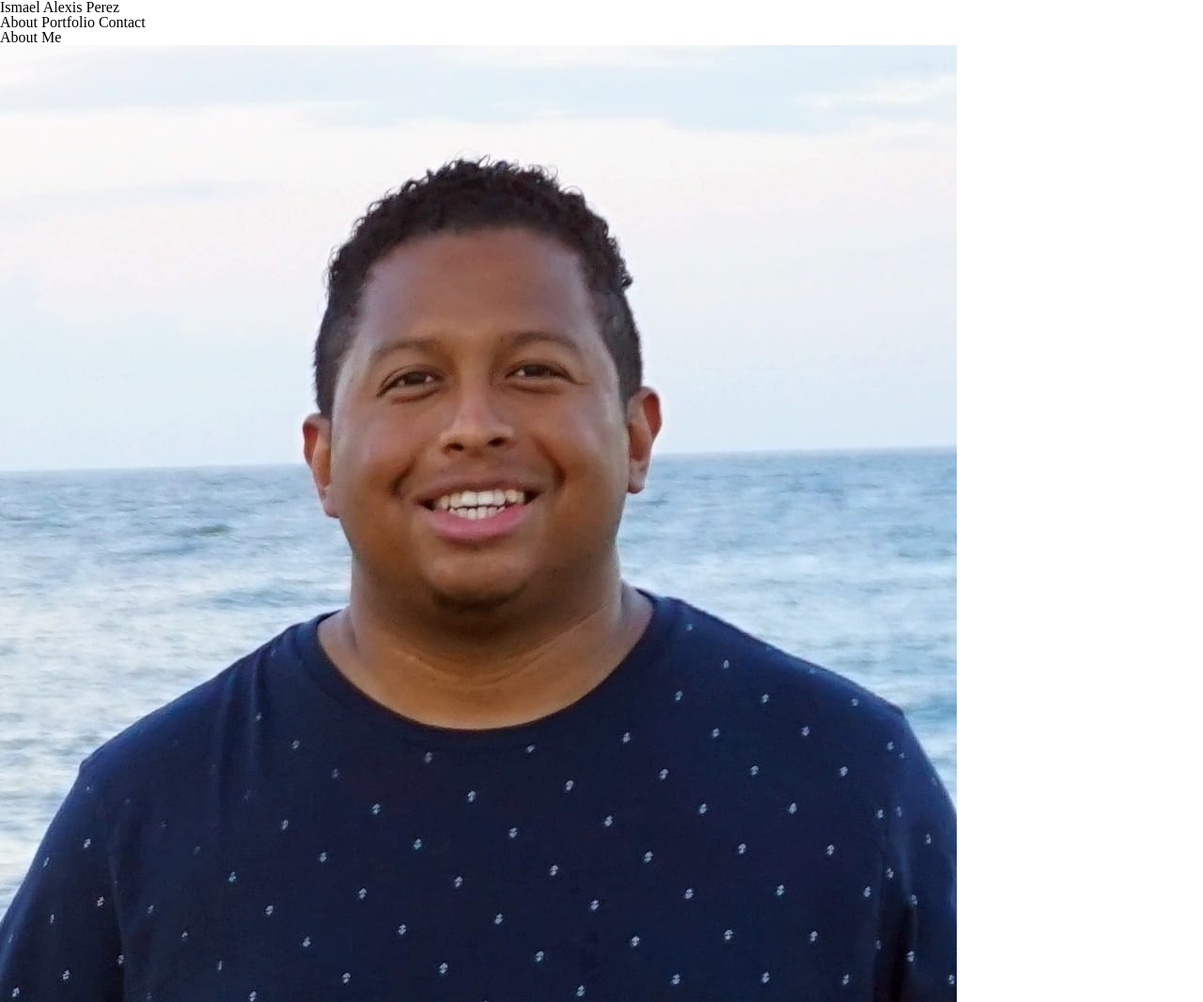
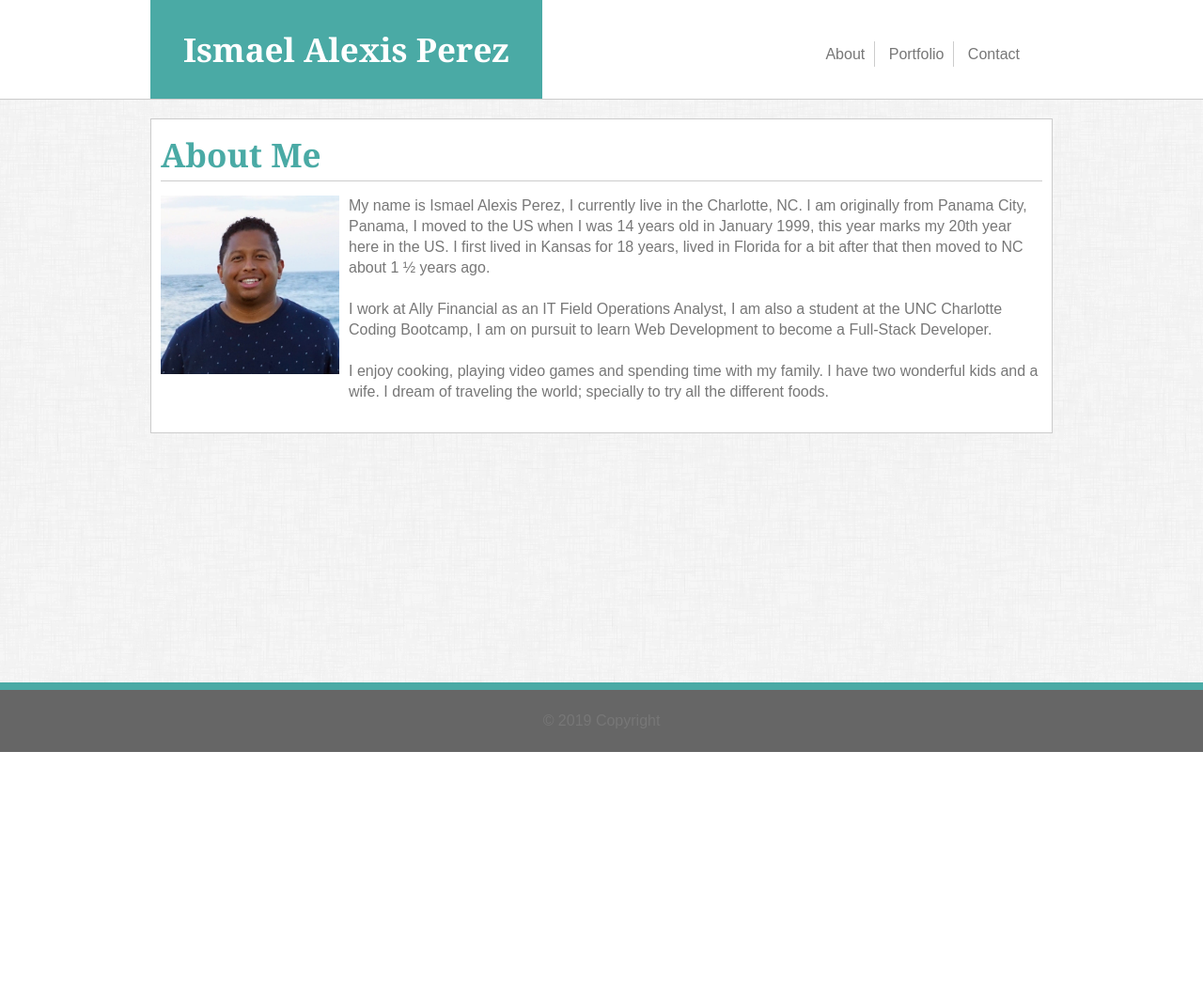
Before and after one commit to iperez99/Basic-Portfolio, a plain HTML site: page index.html in a window 1280 px wide. Shown: the top 1066 px of the page at 94% size. After the commit the page ends 800 px from the top, so only its background shows below. Drawn offline with Linux system fonts and the light colour scheme.

Commit message:
about page done

```diff
--- a/assets/css/style.css
+++ b/assets/css/style.css
@@ -0,0 +1,102 @@
+*{
+    box-sizing: border-box;
+
+}
+
+h1, h2{
+  font-family: 'Georgia','Times New Roman', Times, serif;
+  font-weight: bold;
+  font-size: 35px;
+}
+
+body {
+    font-family: 'Arial', 'Helvetica Neue', Helvetica, sans-serif;
+    background-image: url('../images/dust_scratches.png');
+    background-repeat: repeat;
+    color: #777777;
+}
+
+header {
+  background: #ffffff;
+  /* border-color: #cccccc; */
+  border-bottom: 1px solid #cccccc;
+  margin-bottom: 20px;
+
+}
+
+header h1{
+  color: #ffffff;
+  background-color: #4aaaa5;
+  padding:35px;
+  display:inline-block;
+
+}
+
+#top {
+  padding:inherit;
+}
+
+nav {
+  float: right;
+  margin-top: 25px;
+  padding: 25px
+}
+
+a {
+  color: #777777;
+  padding:5px 10px 5px 10px;
+  border-right: 1.5px solid #cccccc;
+  text-decoration: none;
+
+}
+
+#contact {
+  border-right: none;
+}
+
+.main{
+  width:960px;
+  margin:0 auto;
+  padding:10px;
+  background-color: #ffffff;
+  overflow:auto;
+}
+
+p{
+  line-height: 22px;
+  margin-bottom: 22px;
+}
+
+#content {
+  border: 1px solid #cccccc;
+}
+
+#content h2{
+  color: #4aaaa5;
+  margin-bottom: 15px;
+  border-bottom: 1px solid #cccccc;
+  padding: 10px 0px 10px 0px;
+}
+
+
+img {
+  width: 200px;
+  height: 200px;
+  float: left;
+  padding: 0px 10px 10px 0;
+}
+
+.clearfix {
+  clear: both;
+  display: block;
+}
+footer {
+  text-align: center;
+  background-color: #666666;
+  width: 100%;
+  border-top: 8px solid #4aaaa5;
+  padding: 25px;
+  position: absolute;
+  bottom: 0;
+
+}
--- a/index.html
+++ b/index.html
@@ -12,32 +12,34 @@
 
 <body>
   <header>
-    <div>
+    <div class="main" id="top">
       <h1>Ismael Alexis Perez</h1>
       <nav>
-        <a>About</a>
-        <a>Portfolio</a>
-        <a>Contact</a>
+        <a href="index.html">About</a>
+        <a href="portfolio.html">Portfolio</a>
+        <a href="contact.html" id="contact">Contact</a>
       </nav>
     </div>
 
   </header>
-  <div>
+  <div class="main" id="content">
     <h2>About Me</h2>
-    <img src="assets/images/profilepic.jpg" alt="Picture of Ismael A Perez">
+    <img src="assets/images/profilepic.jpg" alt="Picture of Ismael A Perez" class="bio-picture">
     <p>
       My name is Ismael Alexis Perez, I currently live in the Charlotte, NC. I am originally from Panama City, Panama,
       I moved to the US when I was 14 years old in January 1999, this year marks my 20th year here in the US. I first
-      lived in Kansas for 18 years, lived in Florida for a bit after that then move to NC about 1 ½ years ago.
+      lived in Kansas for 18 years, lived in Florida for a bit after that then moved to NC about 1 ½ years ago.
     </p>
-    <p>I work at Ally Financial as an IT Field Operations Analyst, I am currently a student at the UNC Charlotte Coding
+    <p>I work at Ally Financial as an IT Field Operations Analyst, I am also a student at the UNC Charlotte Coding
       Bootcamp, I am on pursuit to learn Web Development to become a Full-Stack Developer.
     </p>
     <p
     >I enjoy cooking, playing video games and spending time with my family. I have two wonderful kids and a wife. I
-      dream to travel the world; specially to try all the different foods.
+      dream of traveling the world; specially to try all the different foods.
     </p>
   </div>
+
+  <div class="clearfix"></div>
 
   <footer>
       &copy; 2019 Copyright
```
Also changed, not shown: assets/images/circuit.png (added), assets/images/dust_scratches.png (added).
